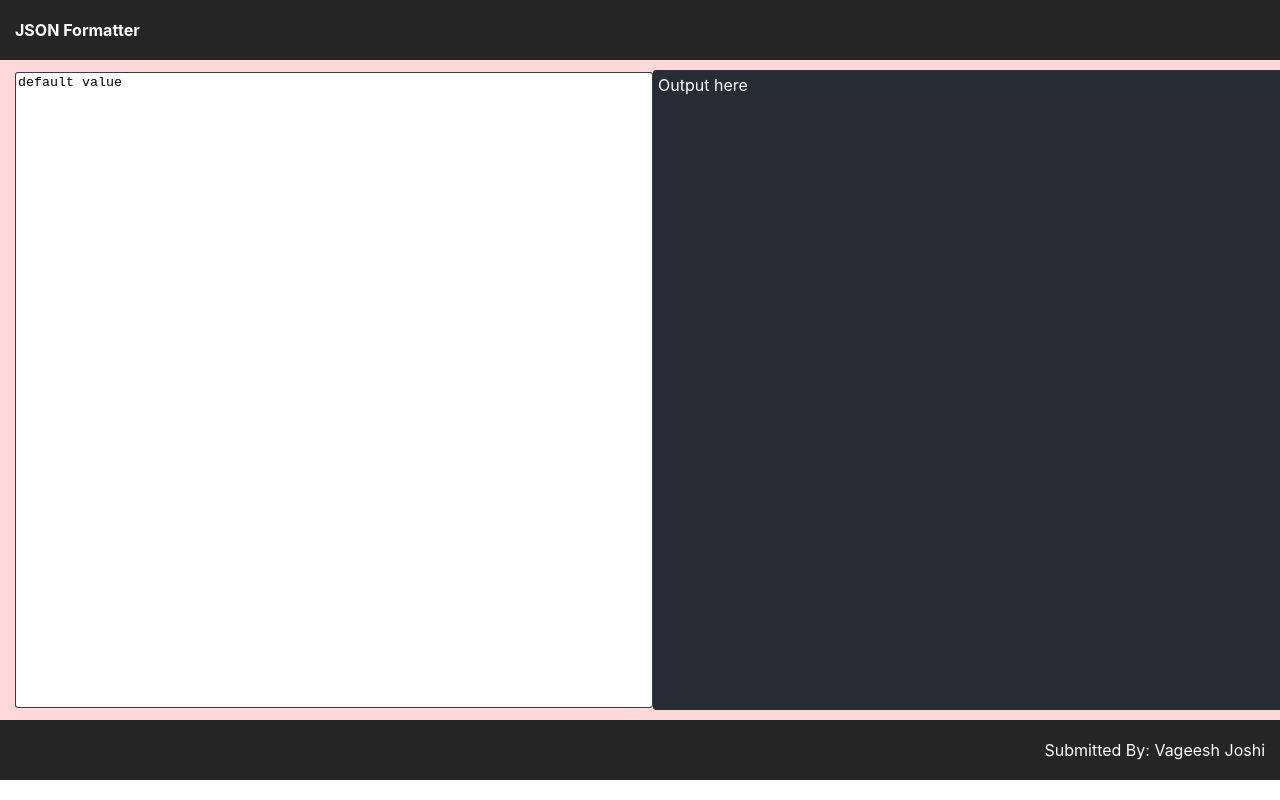
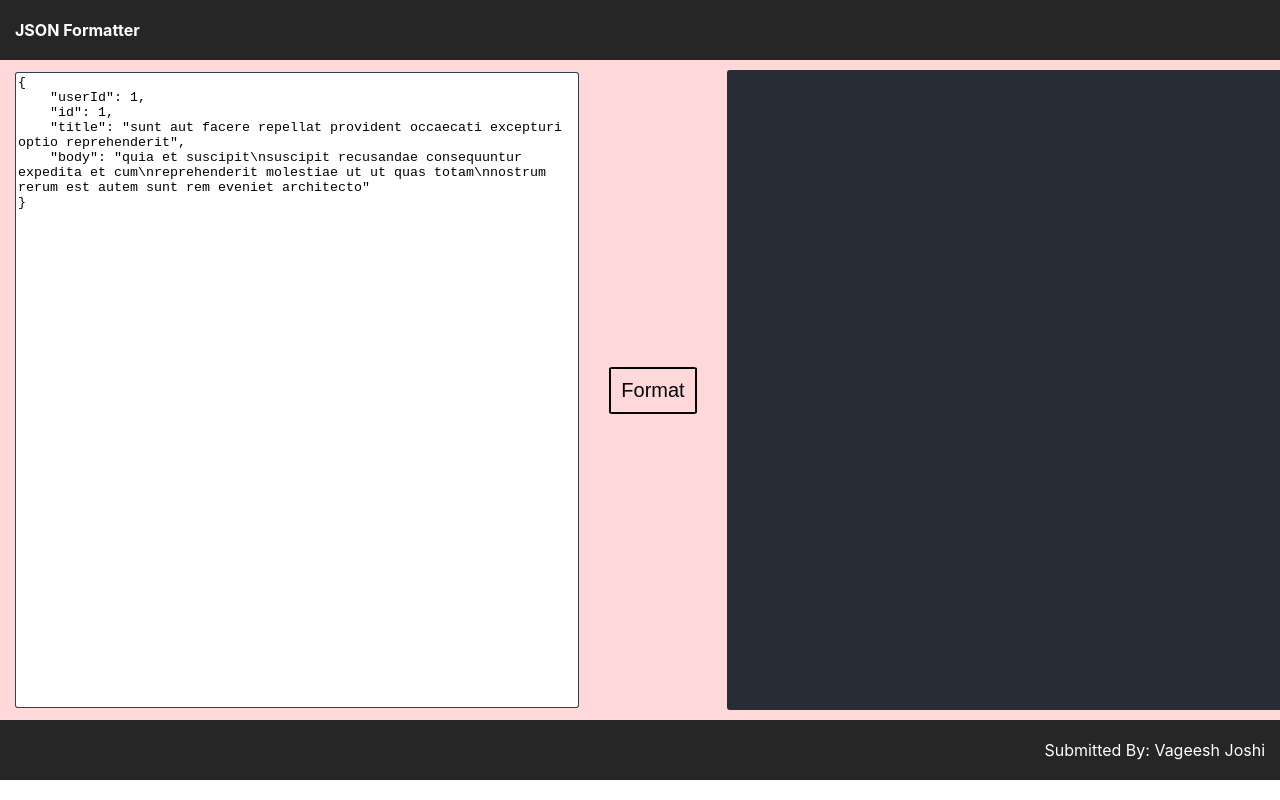
Before and after one commit to vageeshjoshi1/JSONFormatter, a React (Create React App) app: page / in a window 1280 px wide. Shown: the top 800 px of the page. Built offline with nearby package versions, Linux system fonts and the light colour scheme.

Commit message:
Generate output and error handling handling

```diff
--- a/public/index.html
+++ b/public/index.html
@@ -5,6 +5,8 @@
     <link rel="icon" href="%PUBLIC_URL%/favicon.ico" />
     <meta name="viewport" content="width=device-width, initial-scale=1" />
     <meta name="theme-color" content="#000000" />
+    <script src="https://kit.fontawesome.com/e7bf9fcefa.js" crossorigin="anonymous"></script>
+
     <meta
       name="description"
       content="Web site created using create-react-app"
--- a/src/App.js
+++ b/src/App.js
@@ -1,15 +1,64 @@
-import { Footer, Header, InputArea, OutputArea } from './components';
+import { useState } from 'react';
+import { Footer, Header, InputArea, JSONError, OutputArea } from './components';
+import { data, data2, data3 } from './constants/dummy-data';
 import './scss/App.scss';
 
-const App = () => (
+const checkIfJSONString = str => {
+  try {
+    return str.length > 0 && JSON.parse(str);
+  } catch (e) {
+    return false;
+  }
+};
+
+const App = () => {
+  const [input, setInput] = useState(JSON.stringify(data2, null, 4))
+  const [output, setOutput] = useState([])
+
+  const handleChange = (event) => {
+    const { value = '' } = event.target
+    setInput(value)
+  }
+
+  const generateOutput = (input, level) => {
+    const toReturn = []
+    if (Array.isArray(input)) {
+      toReturn.push(<div style={{marginLeft: `${10*level}px`}}>[</div>)
+      toReturn.push(input.map(ele => generateOutput(ele, level+1)))
+      toReturn.push(<div style={{marginLeft: `${10*level}px`}}>]</div>)
+    }
+    else if (typeof input === 'object') {
+      toReturn.push(<div style={{marginLeft: `${10*level}px`}}>{'{'}</div>)
+      for (const key in input) {
+        toReturn.push(
+          <div key={`${input}-${key}`} style={{marginLeft: `${10*(level+1)}px`}}>
+            {key}: {input[key]}
+          </div>
+        )
+      }
+      toReturn.push(<div style={{marginLeft: `${10*level}px`}}>{'}'}</div>)
+    }
+    return toReturn
+  }
+
+  const handleFormat = () => {
+    if (input === '') setOutput([<JSONError empty/>])
+    else if (!checkIfJSONString(input)) setOutput([<JSONError />])
+    else setOutput(generateOutput(JSON.parse(input), 0))
+  }
+
+  return (
     <div className="container">
       <Header />
       <div className="main">
-      <InputArea defaultValue="default value" />
-      <OutputArea output="Output here" />
+        <InputArea onChange={handleChange} defaultValue={input} />
+        <div className="btn-stack">
+          <button className="btn" onClick={handleFormat}>Format</button>
+        </div>
+        <OutputArea output={output} />
       </div>
       <Footer />
     </div>
   );
-
+}
 export default App;
--- /dev/null
+++ b/src/components/JSONError/index.js
@@ -0,0 +1,22 @@
+import React from 'react';
+
+const JSONError = ({ empty }) => (
+  <div className="error">
+    {empty ? (
+      <div className="empty">
+        <i className="fas fa-question-circle" />
+        <h3>No Data</h3>
+      </div>
+    )
+    : (
+      <div className="invalid">
+          <i className="fas fa-angry" />
+          <h3>Error</h3>
+          Invalid String
+        </div>
+      )
+    }
+  </div>
+);
+
+export default JSONError;
--- a/src/components/OutputArea/index.js
+++ b/src/components/OutputArea/index.js
@@ -1,8 +1,8 @@
-import React from 'react';
+import React, { Fragment } from 'react';
 
 const OutputArea = ({ output }) => (
   <div className="output-area">
-    {output}
+    {output.map((ele, index) => <Fragment key={`output-${index}`}> {ele} </Fragment>)}
   </div>
 );
 
--- a/src/components/index.js
+++ b/src/components/index.js
@@ -2,5 +2,6 @@ import Header from './Header';
 import Footer from './Footer';
 import InputArea from './InputArea';
 import OutputArea from './OutputArea';
+import JSONError from './JSONError';
 
-export { Header, Footer, InputArea, OutputArea };
+export { Header, Footer, InputArea, OutputArea, JSONError };
--- /dev/null
+++ b/src/constants/dummy-data.js
@@ -0,0 +1,46 @@
+const data = [
+  {
+    "userId": 1,
+    "id": 1,
+    "title": "sunt aut facere repellat provident occaecati excepturi optio reprehenderit",
+    "body": "quia et suscipit\nsuscipit recusandae consequuntur expedita et cum\nreprehenderit molestiae ut ut quas totam\nnostrum rerum est autem sunt rem eveniet architecto"
+  },
+  {
+    "userId": 1,
+    "id": 2,
+    "title": "qui est esse",
+    "body": "est rerum tempore vitae\nsequi sint nihil reprehenderit dolor beatae ea dolores neque\nfugiat blanditiis voluptate porro vel nihil molestiae ut reiciendis\nqui aperiam non debitis possimus qui neque nisi nulla"
+  }
+]
+
+const data2 = {
+  "userId": 1,
+  "id": 1,
+  "title": "sunt aut facere repellat provident occaecati excepturi optio reprehenderit",
+  "body"  : "quia et suscipit\nsuscipit recusandae consequuntur expedita et cum\nreprehenderit molestiae ut ut quas totam\nnostrum rerum est autem sunt rem eveniet architecto",
+}
+
+const data3 = {
+  "array": [
+    1,
+    2,
+    3
+  ],
+  "boolean": true,
+  "color": "gold",
+  "null": null,
+  "number": 123,
+  "object": {
+    "a": "b",
+    "c": "d",
+    "d": {
+      "userId": 1,
+      "id": 1,
+      "title": "sunt aut facere repellat provident occaecati excepturi optio reprehenderit",
+      "body": "quia et suscipit\nsuscipit recusandae consequuntur expedita et cum\nreprehenderit molestiae ut ut quas totam\nnostrum rerum est autem sunt rem eveniet architecto"
+    }
+  },
+  "string": "Hello World"
+}
+
+export { data, data2, data3 }
--- a/src/scss/App.scss
+++ b/src/scss/App.scss
@@ -37,13 +37,6 @@
     border-radius: 0.5%;
   }
 
-  // .input-area {
-    //   height: 100%;
-    //   resize: none;
-    //   width: 50%;
-    //   border: 1px solid #2c3e50;
-    //   border-radius: 0.5%;
-    // }
   .output-area {
     width: 50%;
     height: 100%;
@@ -54,4 +47,36 @@
     overflow: auto;
     padding: 5px;
   }
+
+  .btn-stack {
+    display: flex;
+    flex-direction: column;
+    justify-content: center;
+    .btn {
+      margin: 10px 30px;
+      border: solid 2px #000;
+      color: #000;
+      font-size: 20px;
+      background: 0 0;
+      border-radius: 4%;
+      padding: 10px 10px;
+      cursor: pointer;
+      transition: all .3s ease-in-out;
+      &:hover {
+        border: solid 2px #18bc9c;
+        color: #18bc9c;
+        background: #fff;
+      }
+    }
+  }
+
+  .error {
+    .invalid, .empty {
+      text-align: center;
+      padding: 10px;
+    }
+    i {
+      font-size: 50px;
+    }
+  }
 }
```
Lines whose indentation alone changed are shown as unchanged.
